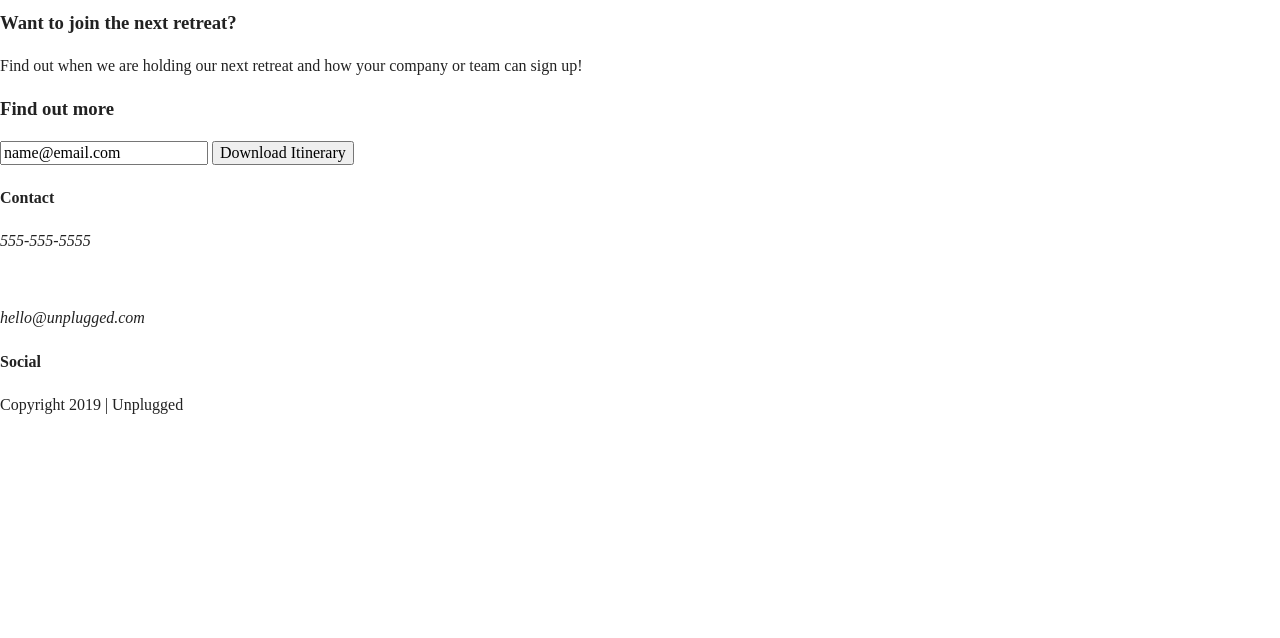
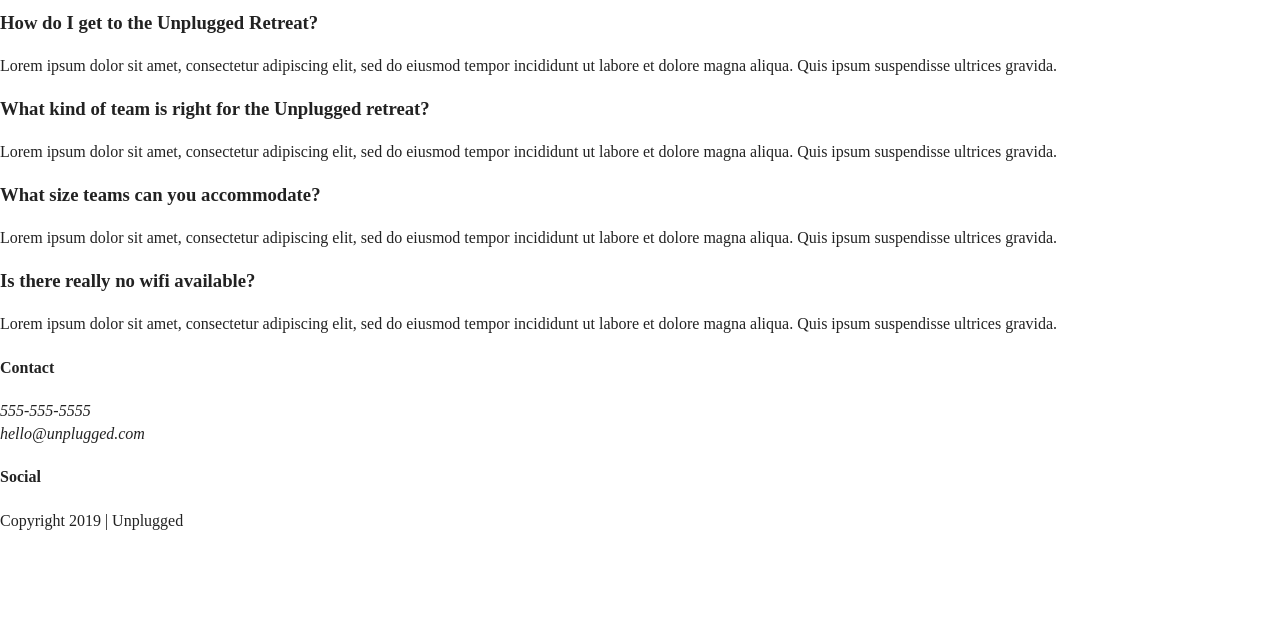
Before and after one commit to Shaynaperico/206-unplugged, a website: page faq/index.html in a window 1280 px wide. Shown: the part 162-800 px from the top of the page. Drawn offline with Linux system fonts and the light colour scheme.

Commit message:
Added faq page content

```diff
--- a/faq/index.html
+++ b/faq/index.html
@@ -3,7 +3,7 @@
 
 <head>
   <meta charset="utf-8">
-  <title></title>
+  <title>Unplugged Retreat | FAQ</title>
   <meta name="description" content="">
   <meta name="viewport" content="width=device-width, initial-scale=1">
 
@@ -32,7 +32,7 @@
         <nav>
              <ul>
                  <li><a href="faq/index.html" target="_blank">FAQ</a></li>
-                 <li><a href="about/index.html" target="_blank">About</a></li>
+                 <li><a href="../about/index.html" target="_blank">About</a></li>
              </ul>
         </nav>
     </div>
@@ -40,26 +40,32 @@
 
   <main>
 
-    <section class="hero-area">
+    <section class="faq">
       <div class="content-wrapper">
-        <h1>Retreat from the desk, return refreshed.</h1>
+        <h1>Frequently Asked Questions</h1>
+
+        <div class="faq-content">
+          <h3>How do I get to the Unplugged Retreat?</h3>
+          <p>Lorem ipsum dolor sit amet, consectetur adipiscing elit, sed do eiusmod tempor incididunt ut labore et dolore magna aliqua. Quis ipsum suspendisse ultrices gravida.</p>
+        </div>
+
+        <div class="faq-content">
+          <h3>What kind of team is right for the Unplugged retreat?</h3>
+          <p>Lorem ipsum dolor sit amet, consectetur adipiscing elit, sed do eiusmod tempor incididunt ut labore et dolore magna aliqua. Quis ipsum suspendisse ultrices gravida.</p>
+        </div>
+
+        <div class="faq-content">
+          <h3>What size teams can you accommodate?</h3>
+          <p>Lorem ipsum dolor sit amet, consectetur adipiscing elit, sed do eiusmod tempor incididunt ut labore et dolore magna aliqua. Quis ipsum suspendisse ultrices gravida.</p>
+        </div>
+
+        <div class="faq-content">
+          <h3>Is there really no wifi available?</h3>
+          <p>Lorem ipsum dolor sit amet, consectetur adipiscing elit, sed do eiusmod tempor incididunt ut labore et dolore magna aliqua. Quis ipsum suspendisse ultrices gravida.</p>
+        </div>
+
       </div>
     </section>
-
-    <aside>
-      <div class="content-wrapper">
-        <div class="form-description">
-          <h3>Want to join the next retreat?</h3>
-          <p>Find out when we are holding our next retreat and how your company or team can sign up!
-          </p>
-        </div>
-        <div class="form">
-          <h3>Find out more</h3>
-          <input type="text" name="name" value="name@email.com">
-          <input type="button" value="Download Itinerary">
-        </div>
-      </div>
-    </aside>
 
   </main> <!-- main wrapper -->
 
@@ -69,8 +75,8 @@
           <div class="contact">
             <h4>Contact</h4>
             <address>
-              <p>555-555-5555</p><br>
-              <p>hello@unplugged.com</p>
+              <p>555-555-5555<br>
+              hello@unplugged.com</p>
             </address>
           </div>
 
```
